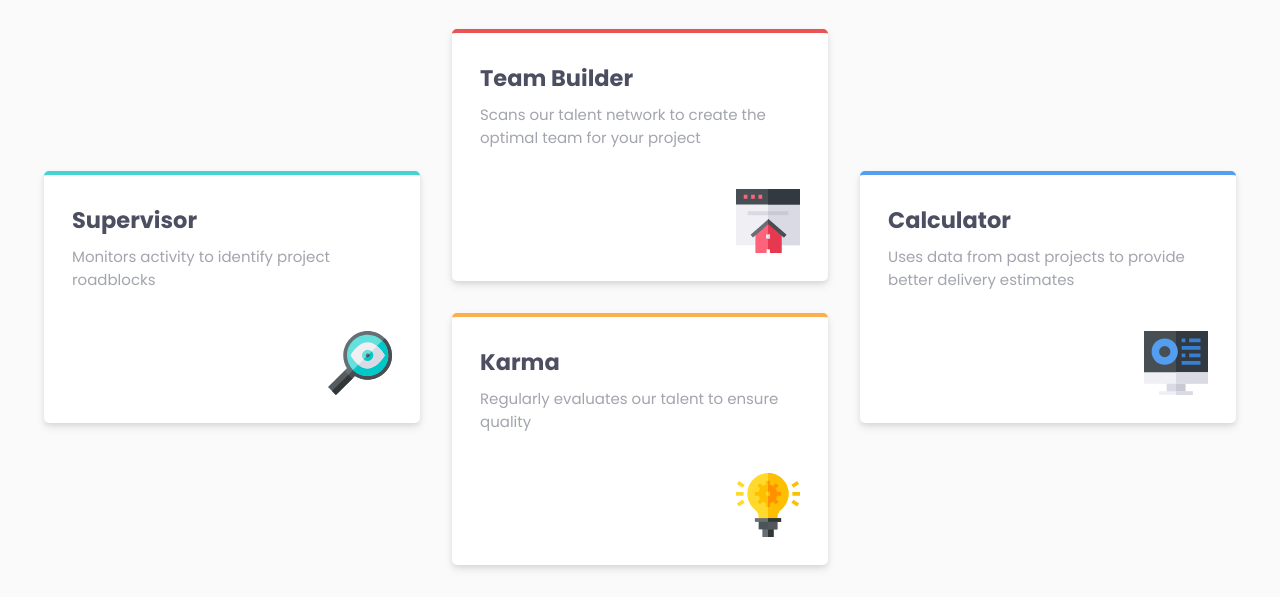
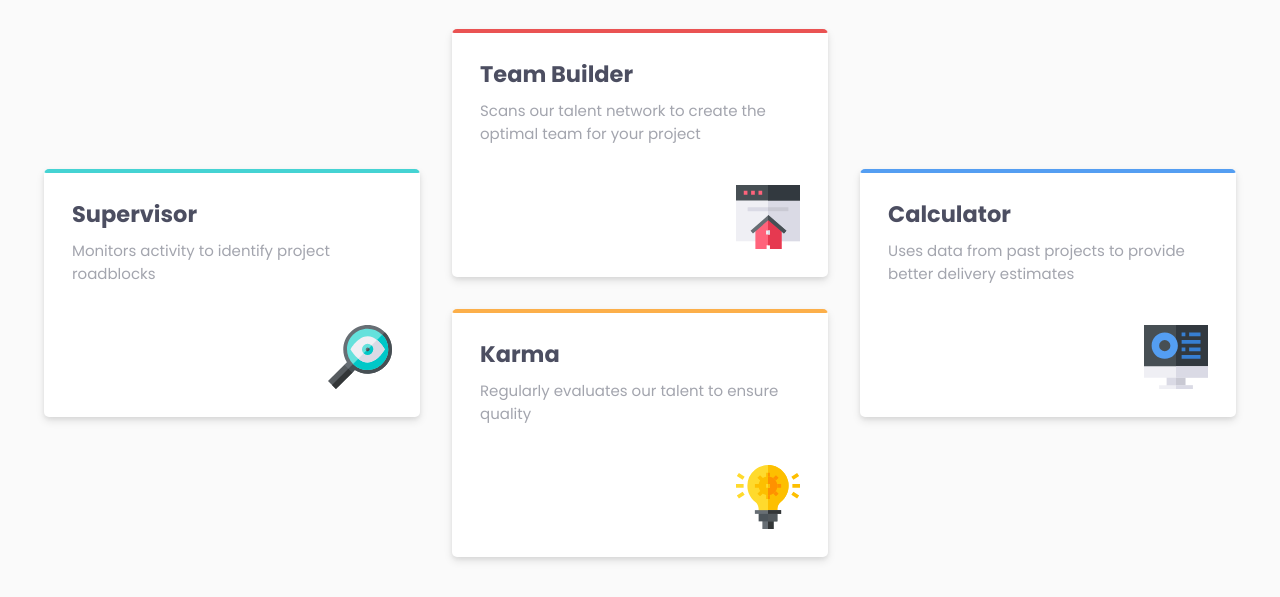
Before and after one commit to hellcsaba/four-card, a plain HTML site: page index.html in a window 1280 px wide. Shown: the part 255-852 px from the top of the page. Drawn offline with Linux system fonts and the light colour scheme.

Commit message:
Fix colored banners for cards showing as straight line

```diff
--- a/index.css
+++ b/index.css
@@ -64,8 +64,9 @@ body {
     row-gap: 0.5rem;
     max-width: 20rem;
     transition: transform 0.3s ease, box-shadow 0.3s ease;
+    position: relative;
+    overflow: hidden;
 }
-
 
 .features__card:hover {
     transform: translateY(-5px); /* Lifts the card slightly */
@@ -73,6 +74,30 @@ body {
                 0 3px 6px rgba(0, 0, 0, 0.1); /* Slight increase in shadow intensity */
 }
 
+.features__banner {
+    position: absolute;
+    height: 0.25rem;
+    width: 100%;
+    top: 0;
+    left: 0;
+    border-radius: 5px;
+}
+
+.features__banner--supervisor {
+    background: var(--cyan);
+}
+
+.features__banner--team {
+    background: var(--red);
+}
+
+.features__banner--karma {
+    background: var(--orange);
+}
+
+.features__banner--calculator {
+    background: var(--blue);
+}
 
 .features__icon {
     max-width: 20%;
@@ -83,22 +108,6 @@ body {
 .features__description {
     font-weight: 400;
     color: var(--grayish-blue);
-}
-
-.features__card--supervisor {
-    border-top: 0.25rem solid var(--cyan);
-}
-
-.features__card--team {
-    border-top: 0.25rem solid var(--red);
-}
-
-.features__card--karma {
-    border-top: 0.25rem solid var(--orange);
-}
-
-.features__card--calculator {
-    border-top: 0.25rem solid var(--blue);
 }
 
 @media (min-width: 75rem) {
--- a/index.html
+++ b/index.html
@@ -30,6 +30,7 @@
       </header>
       <article class="features">
         <section class="features__card features__card--supervisor">
+          <div class="features__banner features__banner--supervisor"></div>
           <h2 class="features__title">Supervisor</h2>
           <p class="features__description">
             Monitors activity to identify project roadblocks
@@ -41,6 +42,7 @@
           />
         </section>
         <section class="features__card features__card--team">
+          <div class="features__banner features__banner--team"></div>
           <h2 class="features__title">Team Builder</h2>
           <p class="features__description">
             Scans our talent network to create the optimal team for your project
@@ -52,6 +54,7 @@
           />
         </section>
         <section class="features__card features__card--karma">
+          <div class="features__banner features__banner--karma"></div>
           <h2 class="features__title">Karma</h2>
           <p class="features__description">
             Regularly evaluates our talent to ensure quality
@@ -63,6 +66,7 @@
           />
         </section>
         <section class="features__card features__card--calculator">
+          <div class="features__banner features__banner--calculator"></div>
           <h2 class="features__title">Calculator</h2>
           <p class="features__description">
             Uses data from past projects to provide better delivery estimates
```
